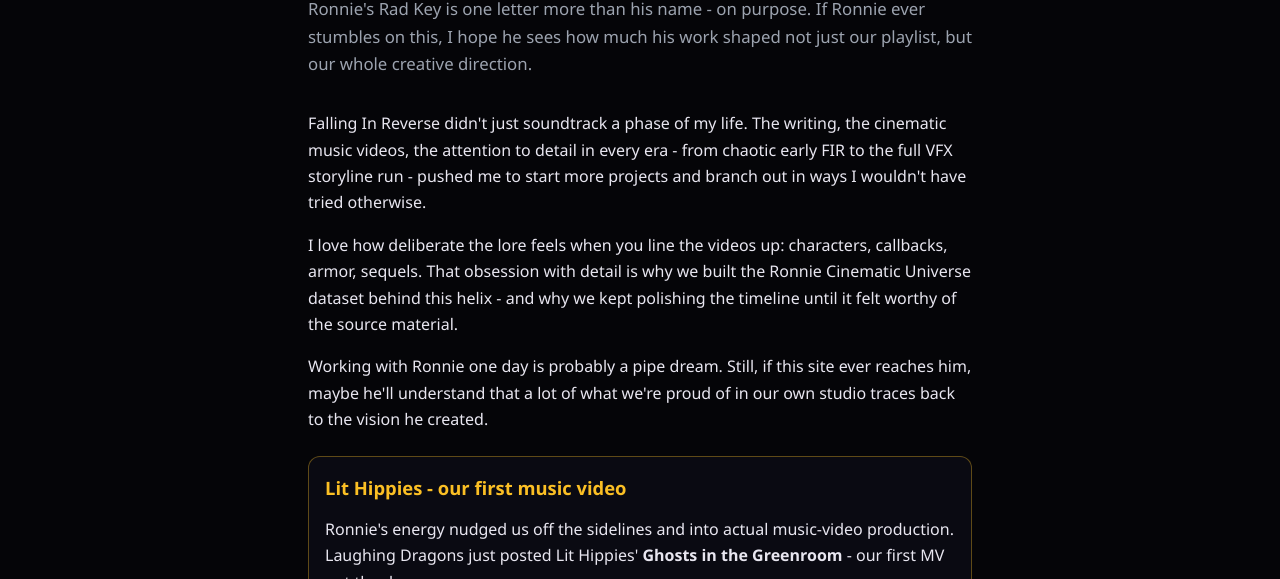
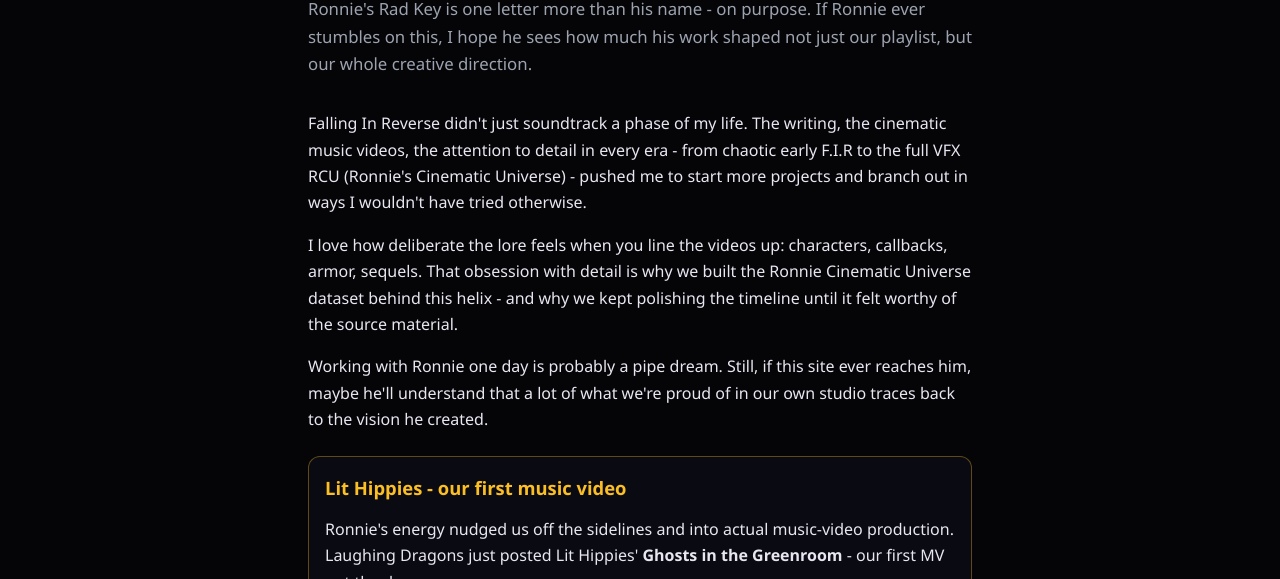
Before and after one commit to laughingdragonsproductions/ronnies-rad-key, a plain HTML site: page site/about.html in a window 1280 px wide. Shown: the part 221-800 px from the top of the page. Drawn offline with Linux system fonts and the light colour scheme.

Commit message:
Reword About copy: F.I.R through VFX RCU.
Co-authored-by: Cursor <cursoragent@cursor.com>

```diff
--- a/site/about.html
+++ b/site/about.html
@@ -27,7 +27,7 @@
 
     <p>
       Falling In Reverse didn't just soundtrack a phase of my life. The writing, the cinematic music videos,
-      the attention to detail in every era - from chaotic early FIR to the full VFX storyline run -
+      the attention to detail in every era - from chaotic early F.I.R to the full VFX RCU (Ronnie's Cinematic Universe) -
       pushed me to start more projects and branch out in ways I wouldn't have tried otherwise.
     </p>
 
```
